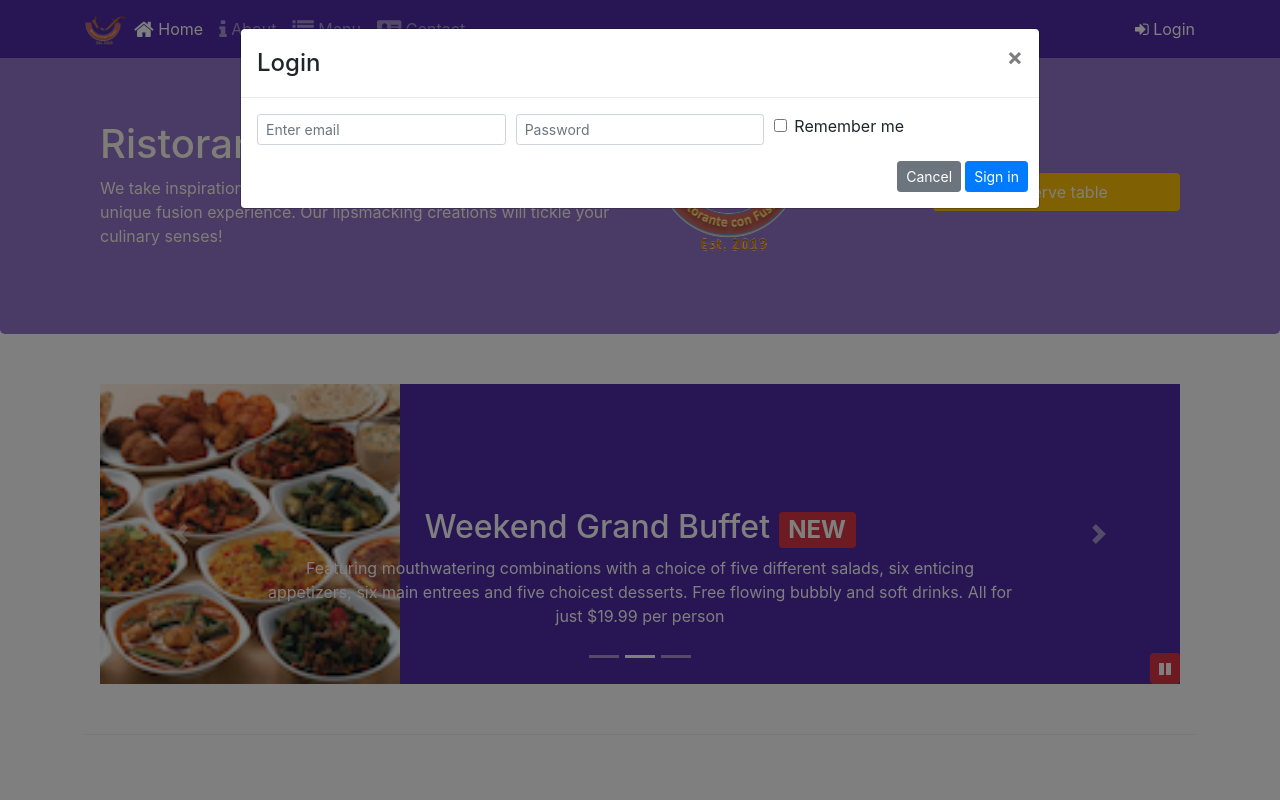
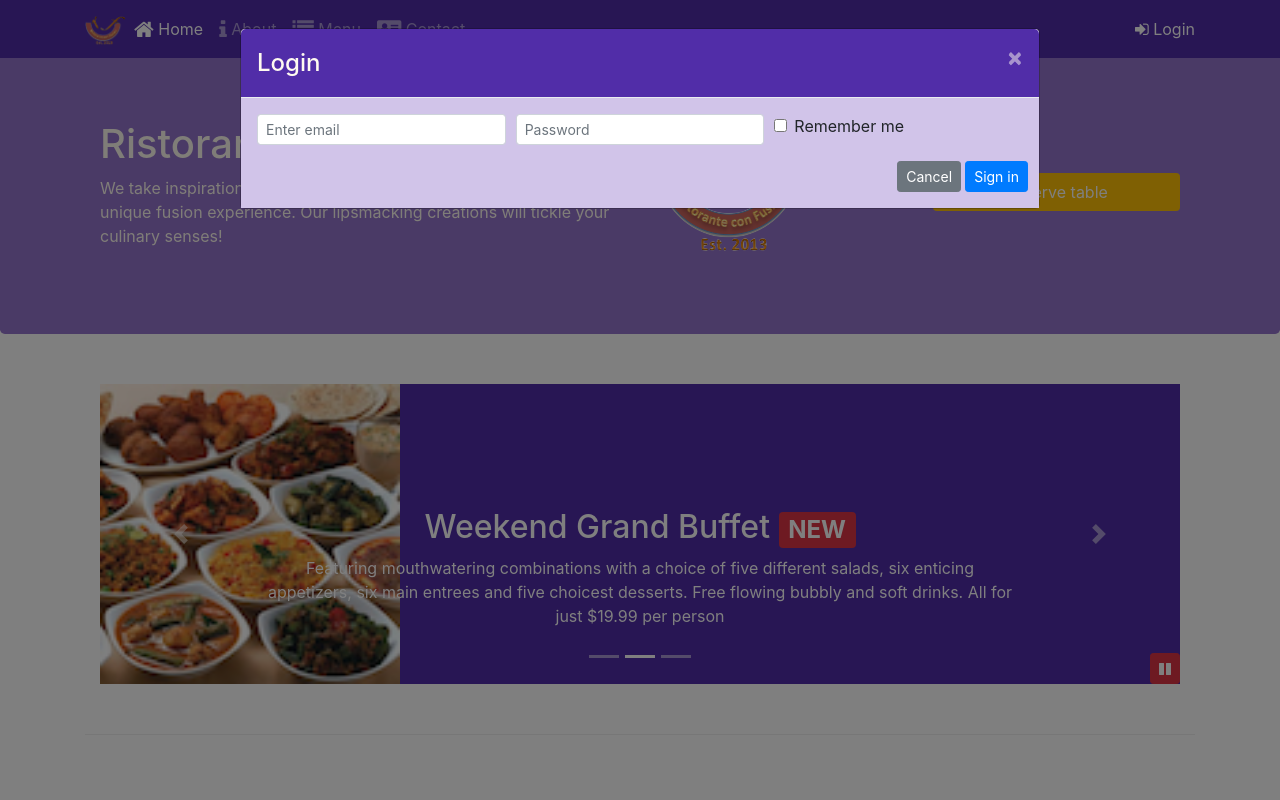
Before and after one commit to Arjungowda1/bootstrap_basics, a website: page index.html in a window 1280 px wide. Both pictures are taken after a click on the link "Login". Shown: the top 800 px of the page. Drawn offline with nearby package versions, Linux system fonts and the light colour scheme.

Commit message:
assignment4

```diff
--- a/css/styles.scss
+++ b/css/styles.scss
@@ -2,6 +2,7 @@ $lt-gray: #ddd;
 $background-dark: #512DA8;
 $background-light: #9575CD;
 $background-pale: #D1C4E9;
+$modal-head-clr: floralwhite;
 
 $carousel-item-height: 300px;
 
@@ -72,3 +73,17 @@ body{
     bottom: 0px;
     z-index: 1;
 }
+
+.modal-header{
+    background-color: $background-dark;
+    color: $modal-head-clr;
+
+    button
+    {
+        color: $modal-head-clr;
+    }
+}
+
+.modal-body{
+    background-color: $background-pale;
+}
--- a/index.html
+++ b/index.html
@@ -28,7 +28,7 @@
                     <li class="nav-item"><a class="nav-link" href="./contactus.html"><span class="fa fa-address-card fa-lg"></span> Contact</a></li>
                 </ul>
                 <span class="navbar-text">
-                    <a data-toggle="modal" data-target="#loginModal">
+                    <a id="loginBtn">
                         <i class="fa fa-sign-in"></i> Login
                     </a>
                 </span>
@@ -83,7 +83,7 @@
                         <img src="img/logo.png" class="img-fluid">
                 </div>
                 <div class="col-12 col-sm-3 align-self-center">
-                    <a  class="btn btn-block bg-warning text-white" data-toggle="modal" data-target="#reserveModal">Reserve table</a>
+                    <a  class="btn btn-block bg-warning text-white" id="reserveBtn">Reserve table</a>
                 </div>
             </div>
         </div>
@@ -295,7 +295,7 @@
     <script src="node_modules/bootstrap/dist/js/bootstrap.min.js"></script>
     <script>
         $(document).ready(function(){
-            $('#mycarousel').carousel({ interval: 200 });
+            $('#mycarousel').carousel({ interval: 2000 });
             $('#carouselButton').click(function(){
                 if($('#carouselButton').children('span').hasClass('fa-pause')){
                     $('#mycarousel').carousel('pause');
@@ -313,6 +313,17 @@
 
             });
         })
+
+        $(document).ready(function(){
+            $('#loginBtn').click(function(){
+                $('#loginModal').modal();
+            })
+        })
+        $(document).ready(function(){
+            $('#reserveBtn').click(function(){
+                $('#reserveModal').modal();
+            })
+        })
     </script>
 </body>
 
```
Also changed, not shown: css/styles.css.
